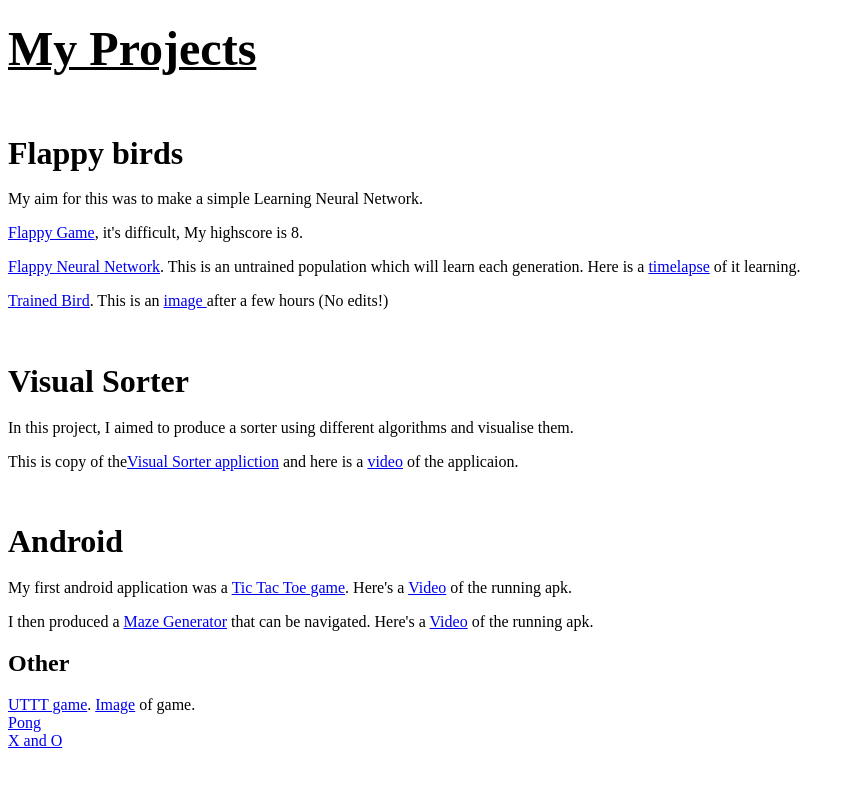
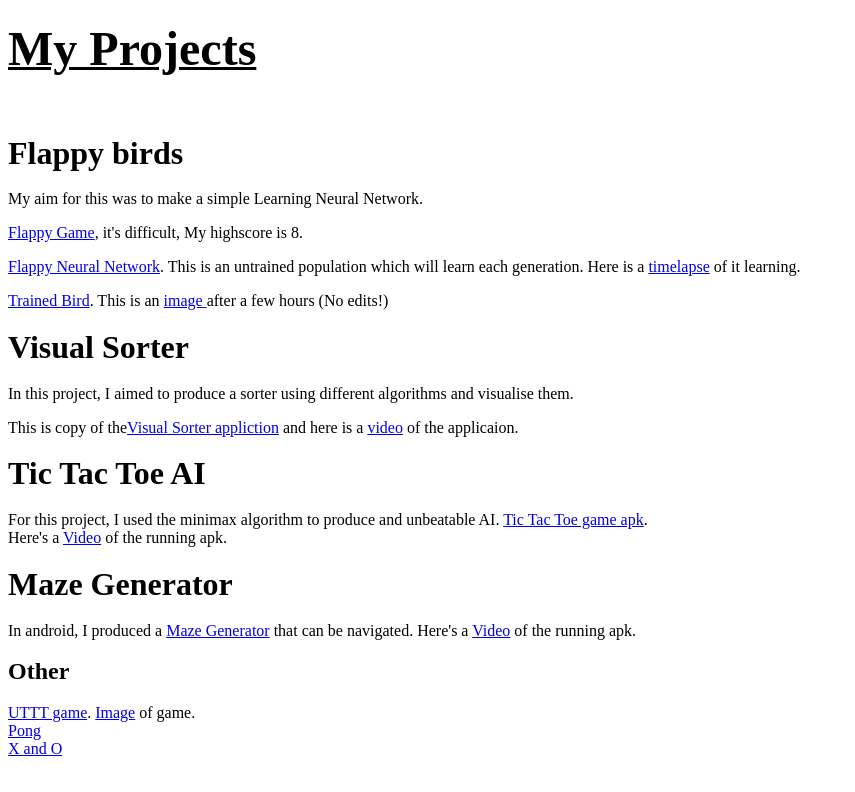
Before and after one commit to ranjotsd/ranjotsd.github.io, a plain HTML site: page index.html in a window 1280 px wide. Shown: the whole page, without its empty margins (0-855 px from the left). Drawn offline with Linux system fonts and the light colour scheme.

Commit message:
Update index.html

```diff
--- a/index.html
+++ b/index.html
@@ -11,16 +11,17 @@
 		<p><a href="Flappy.exe">Flappy Game</a>, it's difficult, My highscore is 8.</p>
 		<p><a href="flappyNN.exe">Flappy Neural Network</a>. This is an untrained population which will learn each generation. Here is a <a href="flappyLearn.mp4">timelapse</a> of it learning. </p>
 		<p><a href="flappyai.exe">Trained Bird</a>. This is an <a href="FlappyPlay.JPG"> image </a> after a few hours (No edits!)</p>
-		<br>
 
 	<h3><font size="6">Visual Sorter</font></h3>
 		<p> In this project, I aimed to produce a sorter using different algorithms and visualise them.</p>
 		<p>This is copy of the<a href="SortingVisual.exe">Visual Sorter appliction</a> and here is a <a href="sortervid.mp4">video</a> of the applicaion.</p>
-		<br>
 
-	<h3><font size="6">Android</font></h3>
-		<p>My first android application was a <a href="TicTacToe.apk">Tic Tac Toe game</a>. Here's a <a href="TicTacToeVid.mp4">Video</a> of the running apk.</p>
-		<p>I then produced a <a href="Maze.apk">Maze Generator</a> that can be navigated. Here's a <a href="MazeVid.mp4">Video</a> of the running apk.</p>
+	<h3><font size="6">Tic Tac Toe AI</font></h3>
+		<p>For this project, I used the minimax algorithm to produce and unbeatable AI. <a href="TicTacToe.apk">Tic Tac Toe game apk</a>.<br>
+			Here's a <a href="TicTacToeVid.mp4">Video</a> of the running apk.</p>
+
+	<h3><font size="6">Maze Generator</font></h3>
+		<p>In android, I produced a <a href="Maze.apk">Maze Generator</a> that can be navigated. Here's a <a href="MazeVid.mp4">Video</a> of the running apk.</p>
 
 	<h3><font size="5">Other</font></h3>
 		<p><a href="UltimateTTT.exe"> UTTT game</a>. <a href="UTTTimage.JPG">Image</a> of game.
```
